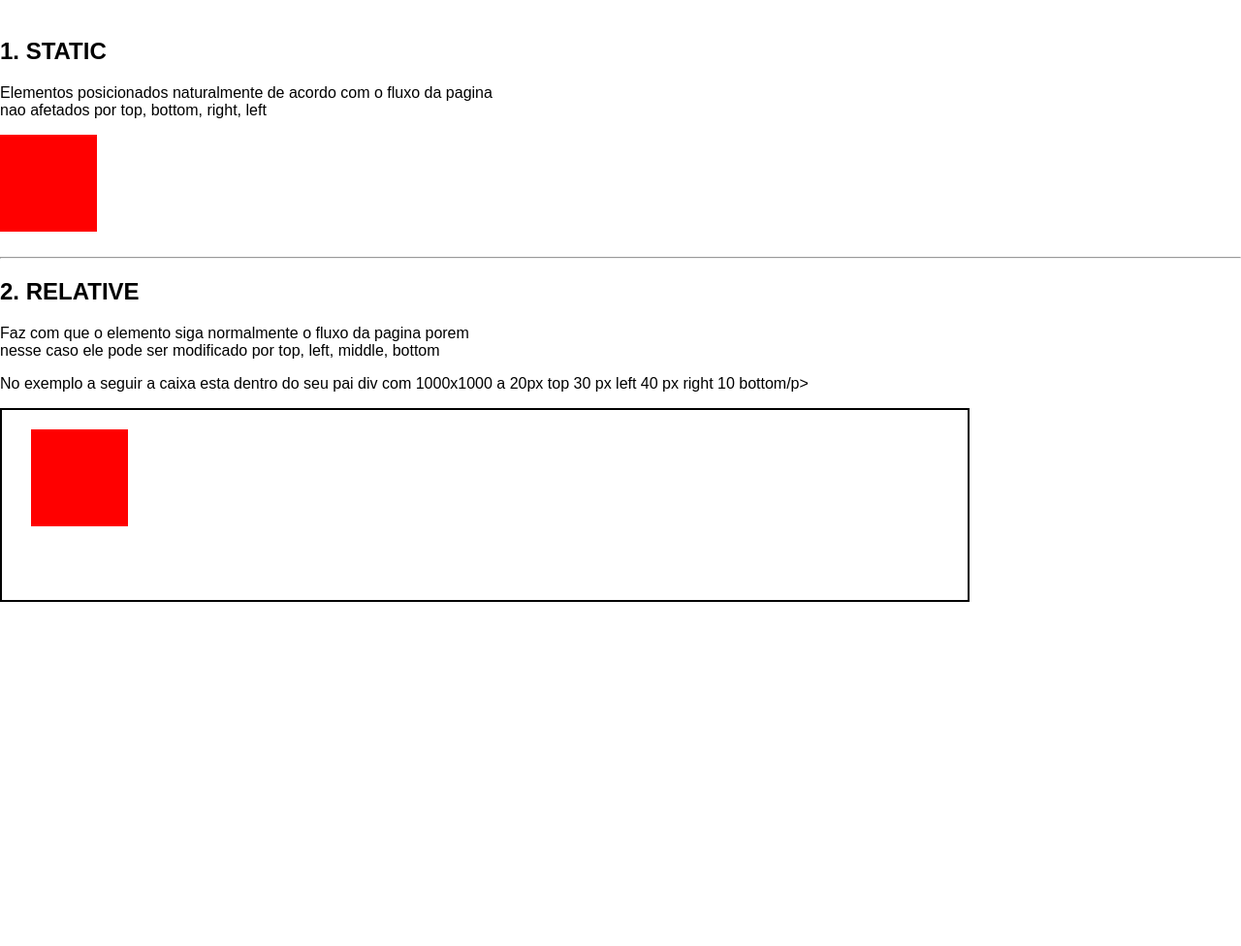
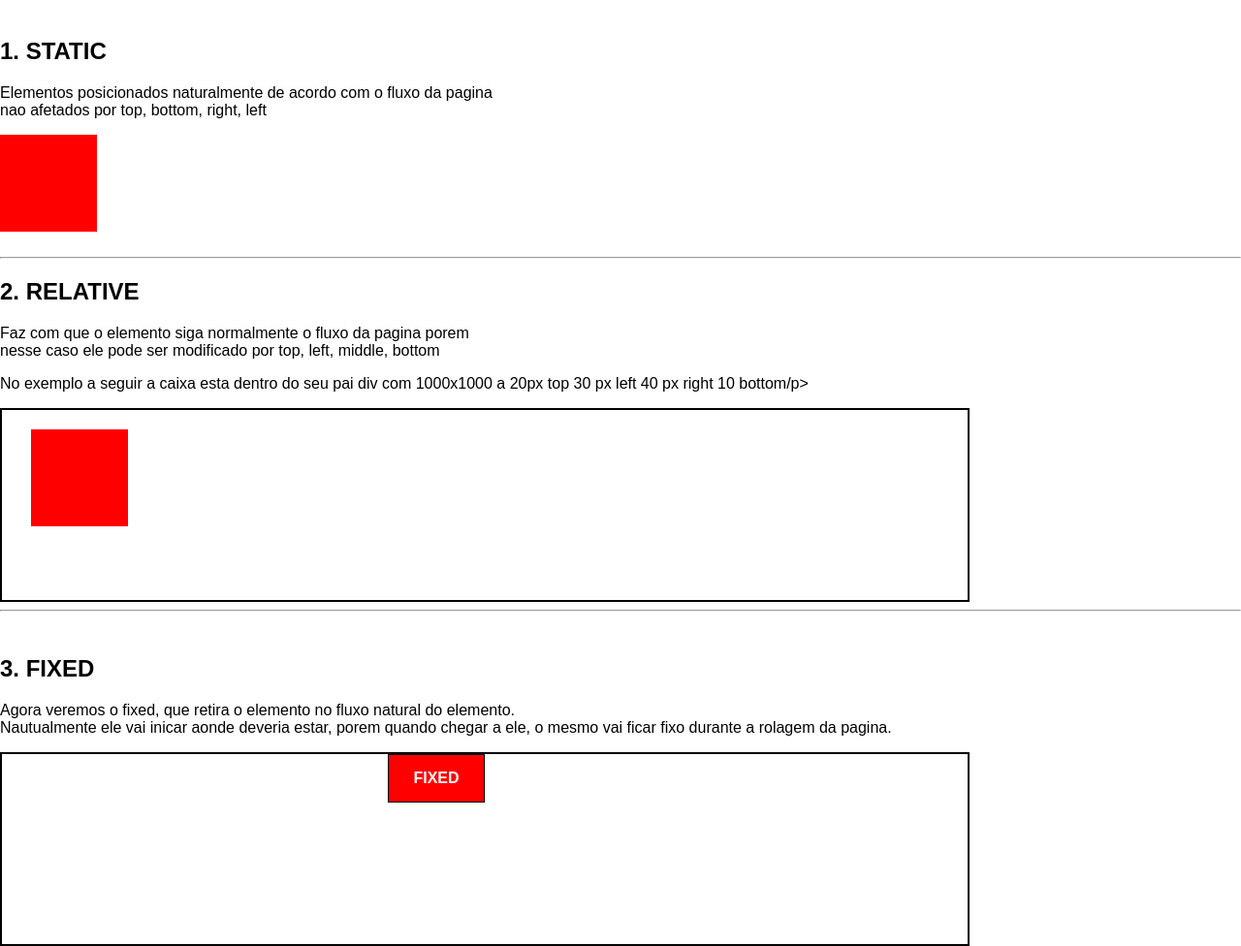
Before and after one commit to JeielSouza/Web_testes, a plain HTML site: page css_praticas/position/position.html in a window 1280 px wide. Shown: the part 79-1055 px from the top of the page at 97% size. Before the commit the page ends 800 px from the top, so only its background shows below. Drawn offline with Linux system fonts and the light colour scheme.

Commit message:
postion_3

```diff
--- a/css_praticas/position/position.html
+++ b/css_praticas/position/position.html
@@ -40,6 +40,21 @@
                 height:200px;
                 border:2px solid black;
             }
+            /*3. FIXED*/
+            .fixo{
+                background-color:red;
+                border:1px solid black;
+                color:white;
+                position:fixed;
+                width:100px;
+                height:50px;
+                left:400px;
+                text-align:center;
+                font-weight: bold;
+                padding-top: 15px;
+
+
+            }
         </style>
     </head>
     <body>
@@ -56,6 +71,15 @@
         <div class="tela_1">
             <div class="caixa_relativa"></div>
         </div>
+        <hr>
+        <br>
+        <H2>3. FIXED</H2>
+        <p>Agora veremos o fixed, que retira o elemento no fluxo natural do elemento.
+            <br>Nautualmente ele vai inicar aonde deveria estar, porem quando chegar a ele, o mesmo vai ficar fixo durante a rolagem da pagina.  </p>
+        <div class="tela_1">
+           <div class="fixo">FIXED</div>
+        </div>
+
 
     </body>
 
```
